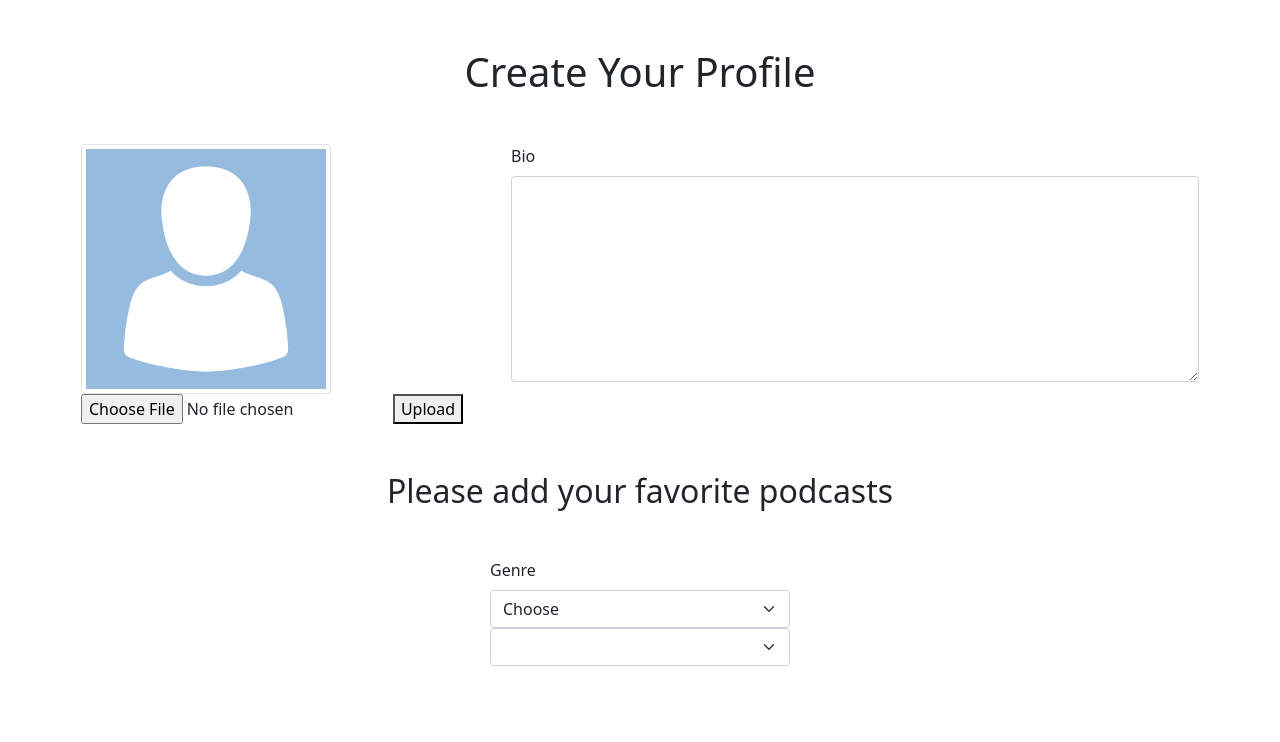
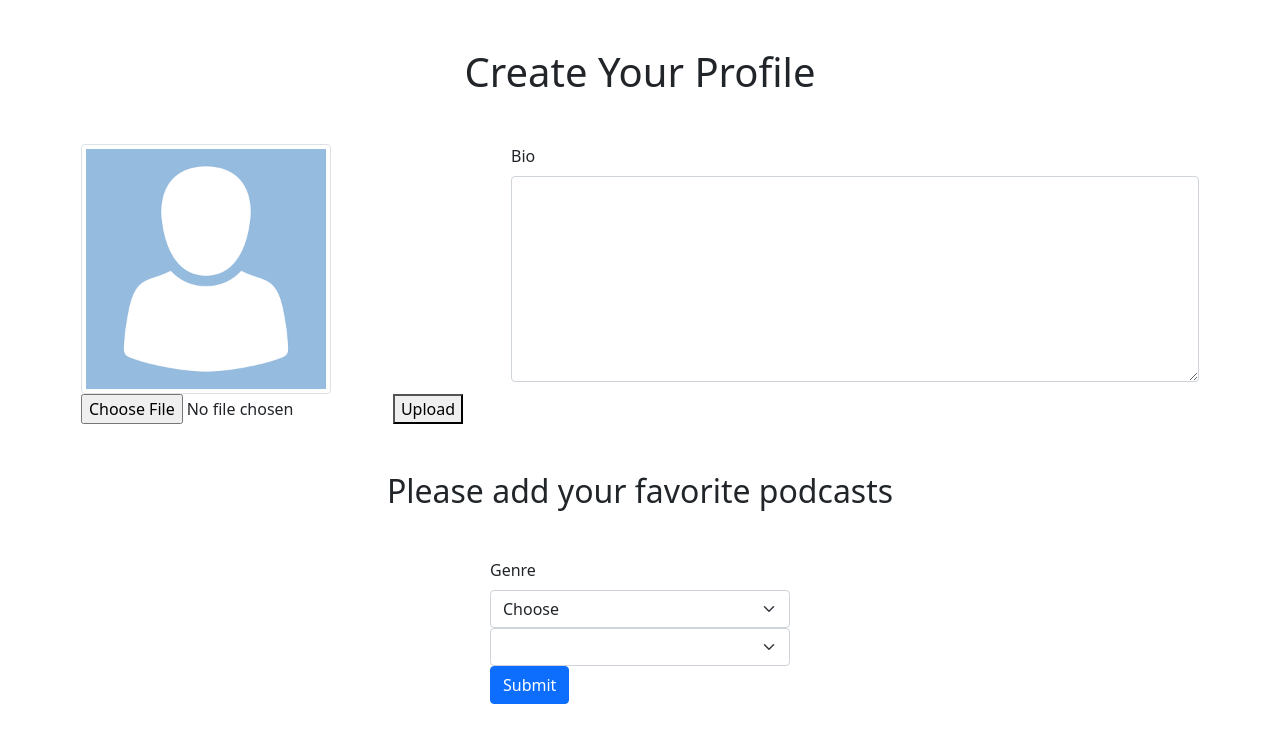
Before and after one commit to The-Octonauts/MusicTinder, a React (Create React App) app in the folder documentation/frontend/: page /create-your-profile in a window 1280 px wide. Shown: the top 742 px of the page. Built offline with nearby package versions, Linux system fonts and the light colour scheme.

Commit message:
fixed some margin issues

```diff
--- a/documentation/frontend/src/ui/CreateYourProfile.js
+++ b/documentation/frontend/src/ui/CreateYourProfile.js
@@ -121,6 +121,7 @@ export const CreateYourProfile = () => {
                                         options
                                     }
                                 </Form.Select>
+                                <button type="submit" value="Submit" className="btn btn-primary">Submit</button>
                             </Form.Group>
                         </div>
                     </Form>
```
